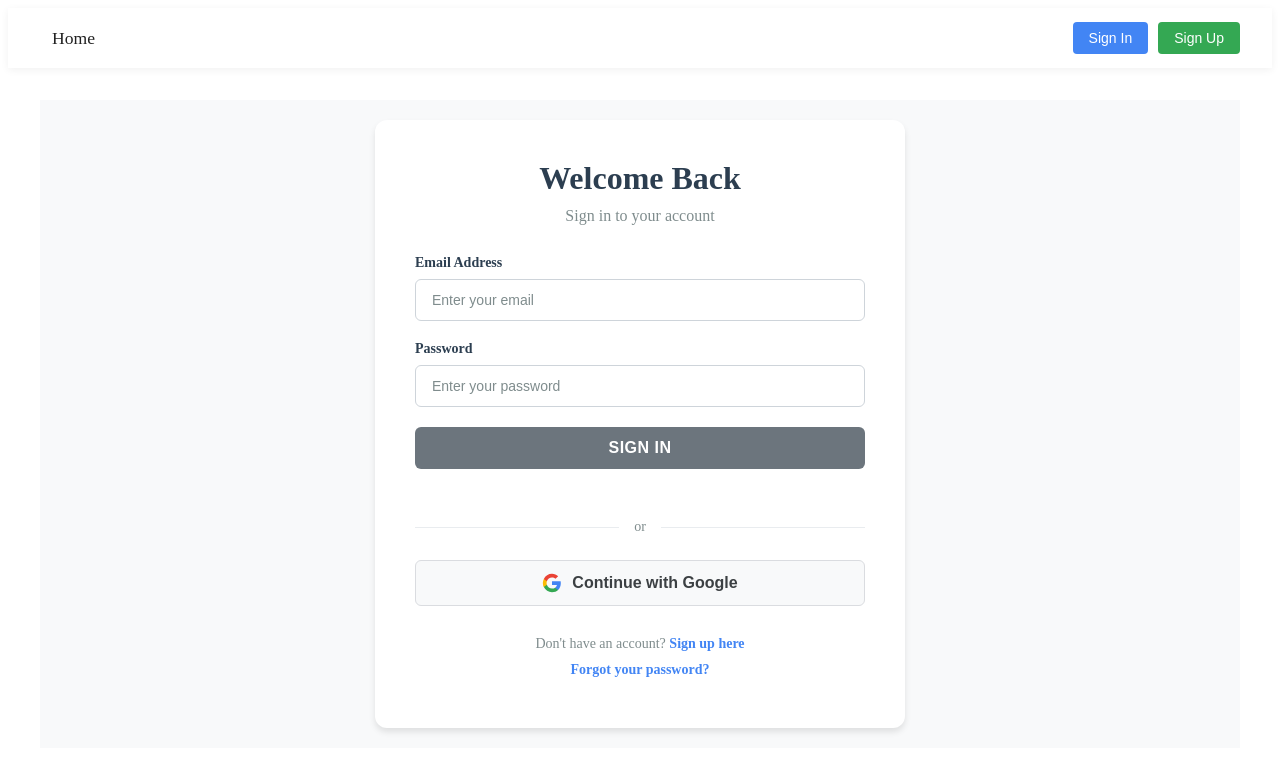
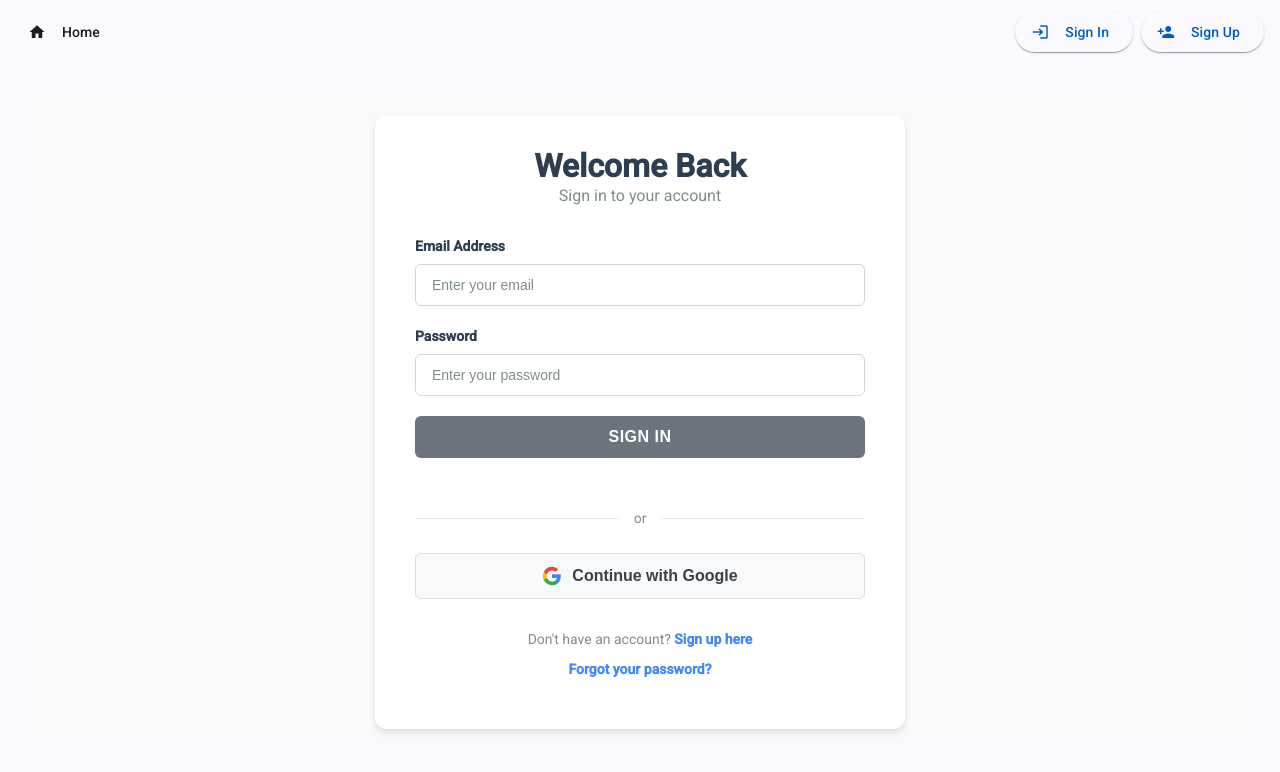
Before and after one commit to iuru2522/angular-firebase-playground, an Angular app: page /signin in a window 1280 px wide. Shown: the top 772 px of the page. Built offline with nearby package versions, Linux system fonts and the light colour scheme; no server answers; the database is empty.

Commit message:
Add Angular Material

```diff
--- a/angular.json
+++ b/angular.json
@@ -37,6 +37,7 @@
                 "input": "public"
               }
             ],            "styles": [
+              "src/material-theme.scss",
               "src/styles.css"
             ],
             "scripts": [],
--- a/package.json
+++ b/package.json
@@ -11,10 +11,13 @@
   },
   "private": true,
   "dependencies": {
+    "@angular/animations": "^21.1.2",
+    "@angular/cdk": "~21.1.2",
     "@angular/common": "^21.1.2",
     "@angular/compiler": "^21.1.2",
     "@angular/core": "^21.1.2",
     "@angular/forms": "^21.1.2",
+    "@angular/material": "~21.1.2",
     "@angular/platform-browser": "^21.1.2",
     "@angular/platform-browser-dynamic": "^21.1.2",
     "@angular/platform-server": "^21.1.2",
@@ -31,6 +34,7 @@
     "@angular-devkit/build-angular": "^21.1.2",
     "@angular/cli": "^21.1.2",
     "@angular/compiler-cli": "^21.1.2",
+    "@angular/material": "^21.1.2",
     "@types/express": "^5.0.6",
     "@types/jasmine": "~6.0.0",
     "@types/node": "^25.1.0",
--- a/src/app/app.component.css
+++ b/src/app/app.component.css
@@ -111,42 +111,34 @@
   margin: 0;
 }
 
-.main-nav {
+.main-toolbar {
   position: sticky;
-  top: 0;
   z-index: 1000;
-  background: #fff;
-  box-shadow: 0 2px 8px rgba(0,0,0,0.06);
-  padding: 0 2rem;
   display: flex;
   align-items: center;
   justify-content: space-between;
+  gap: 1rem;
 }
 
-.main-nav ul {
+.nav-links {
   display: flex;
-  gap: 2rem;
-  list-style: none;
-  margin: 0;
-  padding: 0;
+  gap: 0.5rem;
   align-items: center;
-  height: 60px;
 }
 
-.main-nav a {
-  text-decoration: none;
-  color: #222;
-  font-weight: 500;
-  font-size: 1.1rem;
-  padding: 8px 12px;
-  border-radius: 4px;
-  transition: background 0.2s, color 0.2s;
+.nav-links a {
+  display: flex;
+  align-items: center;
+  gap: 0.5rem;
 }
 
-.main-nav a:hover,
-.main-nav a.active {
-  background: #1976d2;
-  color: #fff;
+.nav-links a.active {
+  background-color: rgba(255, 255, 255, 0.15);
+  border-radius: 4px;
+}
+
+.toolbar-spacer {
+  flex: 1 1 auto;
 }
 
 .nav-auth-status {
@@ -155,32 +147,34 @@
   gap: 1rem;
 }
 
-/* Auth button styles */
+.user-info {
+  display: flex;
+  align-items: center;
+  gap: 1rem;
+}
+
+.user-info span {
+  font-size: 0.95rem;
+}
+
 .auth-buttons {
   display: flex;
-  gap: 10px;
+  gap: 0.5rem;
+  align-items: center;
 }
 
-.login-btn {
-  background-color: #4285f4;
-  color: white;
-  border: none;
-  padding: 8px 16px;
-  border-radius: 4px;
-  cursor: pointer;
-  font-size: 14px;
-  font-weight: 500;
-  transition: background-color 0.3s ease;
+.auth-buttons button {
+  display: flex;
+  align-items: center;
+  gap: 0.5rem;
 }
 
-.login-btn:hover {
-  background-color: #3367d6;
+.loading {
+  color: #ffd54f;
+  font-style: italic;
 }
 
-.signup-btn {
-  background-color: #34a853;
+.error {
+  color: #ff5252;
+  font-weight: 500;
 }
-
-.signup-btn:hover {
-  background-color: #2d8f47;
-}
--- a/src/app/app.component.html
+++ b/src/app/app.component.html
@@ -1,10 +1,18 @@
-<nav class="main-nav">  <ul>
-    <li><a routerLink="/" routerLinkActive="active" [routerLinkActiveOptions]="{ exact: true }">Home</a></li>
+<mat-toolbar color="primary" class="main-toolbar">
+  <div class="nav-links">
+    <a mat-button routerLink="/" routerLinkActive="active" [routerLinkActiveOptions]="{ exact: true }">
+      <mat-icon>home</mat-icon>
+      Home
+    </a>
     @if (isAuthenticated()) {
-      <li><a routerLink="/dashboard" routerLinkActive="active">Dashboard</a></li>
+      <a mat-button routerLink="/dashboard" routerLinkActive="active">
+        <mat-icon>dashboard</mat-icon>
+        Dashboard
+      </a>
     }
-  </ul>
+  </div>
 
+  <span class="toolbar-spacer"></span>
 
   <div class="nav-auth-status">
     @if (isLoading()) {
@@ -14,15 +22,25 @@
     } @else if (isAuthenticated()) {
       <div class="user-info">
         <span>Welcome, {{ user()?.displayName || user()?.email }}</span>
-        <button (click)="logout()" class="logout-btn">Logout</button>
-      </div>    } @else {
+        <button mat-raised-button color="warn" (click)="logout()">
+          <mat-icon>logout</mat-icon>
+          Logout
+        </button>
+      </div>
+    } @else {
       <div class="auth-buttons">
-        <button (click)="signIn()" class="login-btn signin-btn">Sign In</button>
-        <button (click)="signUp()" class="login-btn signup-btn">Sign Up</button>
+        <button mat-raised-button color="accent" (click)="signIn()">
+          <mat-icon>login</mat-icon>
+          Sign In
+        </button>
+        <button mat-raised-button (click)="signUp()">
+          <mat-icon>person_add</mat-icon>
+          Sign Up
+        </button>
       </div>
     }
   </div>
-</nav>
+</mat-toolbar>
 
 @if (showOfflineFallback()) {
   <app-offline-fallback />
--- a/src/index.html
+++ b/src/index.html
@@ -6,6 +6,10 @@
   <base href="/">
   <meta name="viewport" content="width=device-width, initial-scale=1">
   <link rel="icon" type="image/x-icon" href="favicon.ico">
+  <link rel="preconnect" href="https://fonts.googleapis.com">
+  <link rel="preconnect" href="https://fonts.gstatic.com" crossorigin>
+  <link href="https://fonts.googleapis.com/css2?family=Roboto:wght@300;400;500&display=swap" rel="stylesheet">
+  <link href="https://fonts.googleapis.com/icon?family=Material+Icons" rel="stylesheet">
 </head>
 <body>
   <app-root></app-root>
--- a/src/main.ts
+++ b/src/main.ts
@@ -2,10 +2,14 @@ import { bootstrapApplication } from '@angular/platform-browser';
 import { AppComponent } from './app/app.component';
 import { provideRouter } from '@angular/router';
 import { routes } from './app/app.routes';
+import { provideAnimations } from '@angular/platform-browser/animations';
+import { provideHttpClient, withFetch } from '@angular/common/http';
 
 bootstrapApplication(AppComponent, {
   providers: [
-    provideRouter(routes)
+    provideRouter(routes),
+    provideAnimations(),
+    provideHttpClient(withFetch())
   ]
 }).catch(err => {
   console.error('Bootstrap error:', err);
--- /dev/null
+++ b/src/material-theme.scss
@@ -0,0 +1,37 @@
+
+// Include theming for Angular Material with `mat.theme()`.
+// This Sass mixin will define CSS variables that are used for styling Angular Material
+// components according to the Material 3 design spec.
+// Learn more about theming and how to use it for your application's
+// custom components at https://material.angular.dev/guide/theming
+@use '@angular/material' as mat;
+
+html {
+  height: 100%;
+  @include mat.theme((
+    color: (
+      primary: mat.$azure-palette,
+      tertiary: mat.$blue-palette,
+    ),
+    typography: Roboto,
+    density: 0,
+  ));
+}
+
+body {
+  // Default the application to a light color theme. This can be changed to
+  // `dark` to enable the dark color theme, or to `light dark` to defer to the
+  // user's system settings.
+  color-scheme: light;
+
+  // Set a default background, font and text colors for the application using
+  // Angular Material's system-level CSS variables. Learn more about these
+  // variables at https://material.angular.dev/guide/system-variables
+  background-color: var(--mat-sys-surface);
+  color: var(--mat-sys-on-surface);
+  font: var(--mat-sys-body-medium);
+
+  // Reset the user agent margin.
+  margin: 0;
+  height: 100%;
+}
--- a/src/styles.css
+++ b/src/styles.css
@@ -1 +1,14 @@
 /* You can add global styles to this file, and also import other style files */
+
+/* Angular Material Theme */
+@import '@angular/material/prebuilt-themes/azure-blue.css';
+
+/* Global Material Styles */
+html, body {
+  height: 100%;
+}
+
+body {
+  margin: 0;
+  font-family: Roboto, "Helvetica Neue", sans-serif;
+}
```
Also changed, not shown: src/app/app.component.ts (+7 -1 lines), src/main.server.ts (+7 -3 lines), 1 other file (tests, documents, lock files or other folders).
